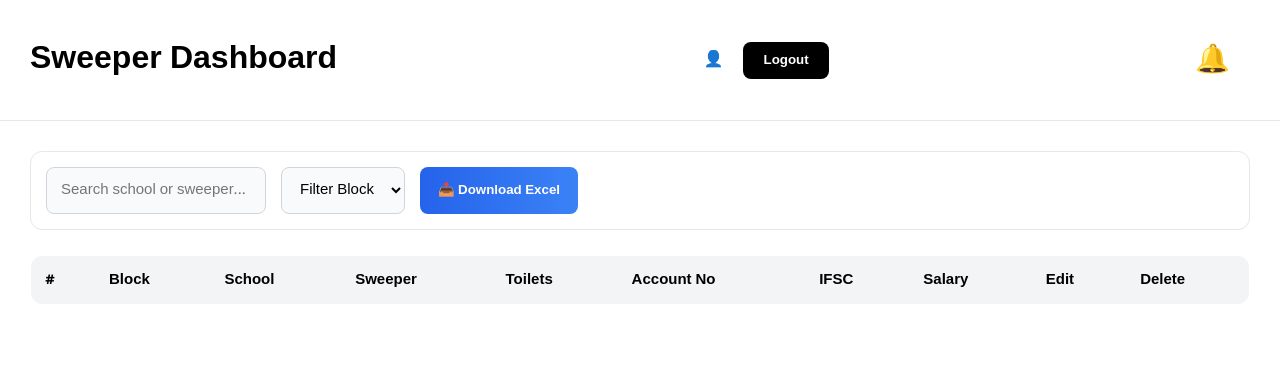
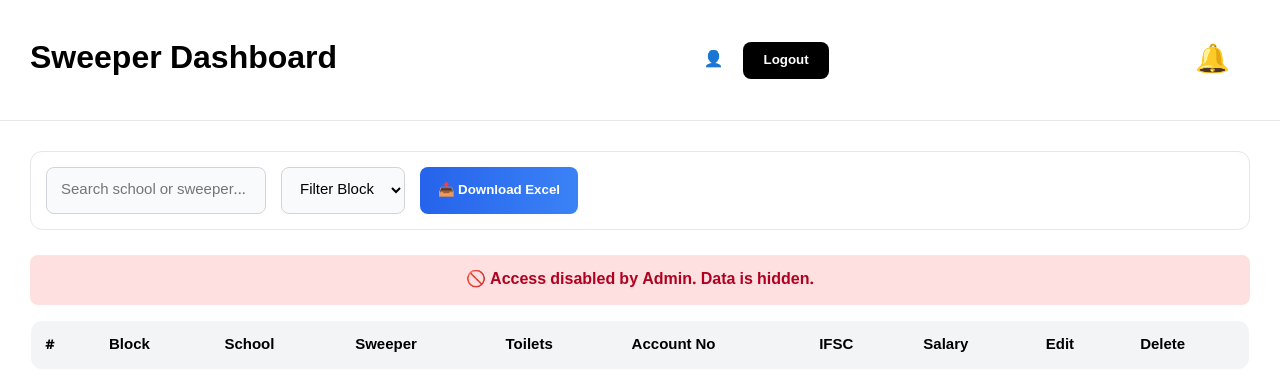
Before and after one commit to vikashsharma380/DigyaanshShrishti, a React (Vite) app: page /userdashboard in a window 1280 px wide. Shown: the top 390 px of the page. Built offline with nearby package versions, Linux system fonts and the light colour scheme.

Commit message:
removed .env from tracking

```diff
--- a/src/components/User/UserDashboard.jsx
+++ b/src/components/User/UserDashboard.jsx
@@ -126,7 +126,11 @@ const adminBackup = JSON.parse(localStorage.getItem("admin_backup"));
   useEffect(() => {
     const id = currentUser._id || stored.id || stored._id;
     if (!id) return;
-
+if (currentUser?.access !== "active") {
+    setData([]);
+    setFiltered([]);
+    return;
+  }
     const apiPath =
       roleType === "nightguard"
         ? "nightguard/supervisor-data"
@@ -359,6 +363,21 @@ const adminBackup = JSON.parse(localStorage.getItem("admin_backup"));
 
           {canModify && <button className="btn" onClick={() => setShowAddForm(true)}>➕ Add New</button>}
         </div>
+{currentUser?.access !== "active" && (
+  <div
+    style={{
+      background: "#ffe0e0",
+      color: "#b00020",
+      padding: "14px",
+      borderRadius: "8px",
+      marginBottom: "15px",
+      fontWeight: "600",
+      textAlign: "center",
+    }}
+  >
+    🚫 Access disabled by Admin. Data is hidden.
+  </div>
+)}
 
         {/* TABLE */}
         <table className="styled-table">
```
